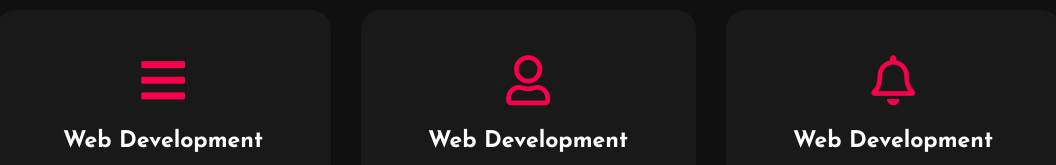
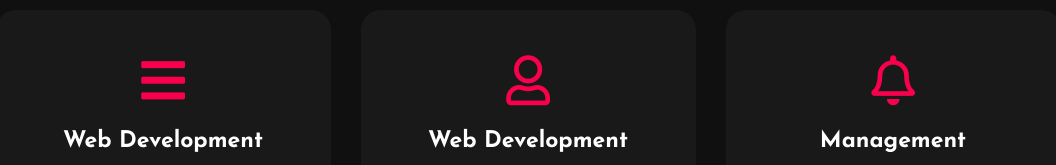
Before and after one commit to Jeevan1310/my-website, a plain HTML site: page index.html in a window 1280 px wide. Shown: the part 1780-1945 px from the top of the page, without its empty margins (112-1168 px from the left). Drawn offline with Linux system fonts and the light colour scheme.

Commit message:
Third commit

```diff
--- a/index.html
+++ b/index.html
@@ -85,7 +85,7 @@
 
 			<div class="card">
 				<i class="far fa-bell"></i>
-				<h5>Web Development</h5>
+				<h5>Management</h5>
 				<div class="pra">
 					<p>Every website should be built with two primary goals: Firstly, it needs to work across all devices. Secondly, it needs to be fast as possible.</p>
 
```
